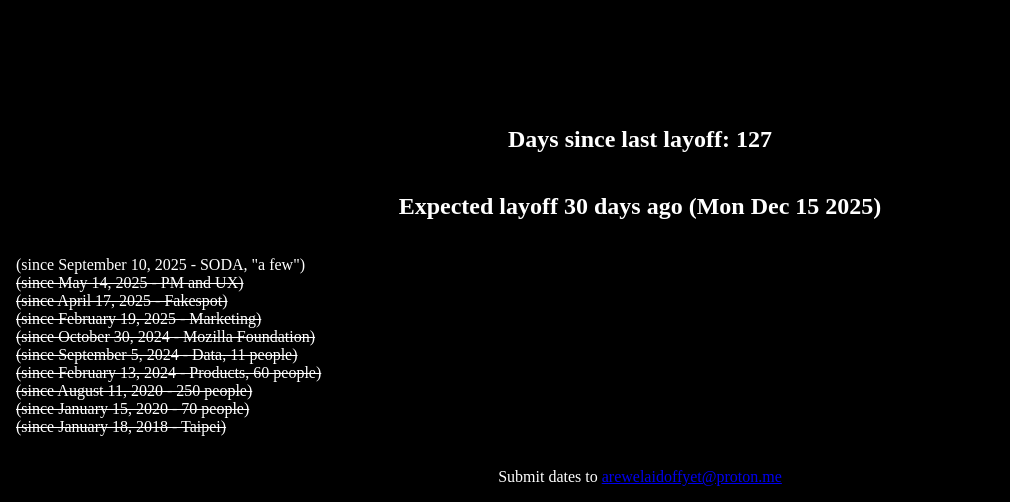
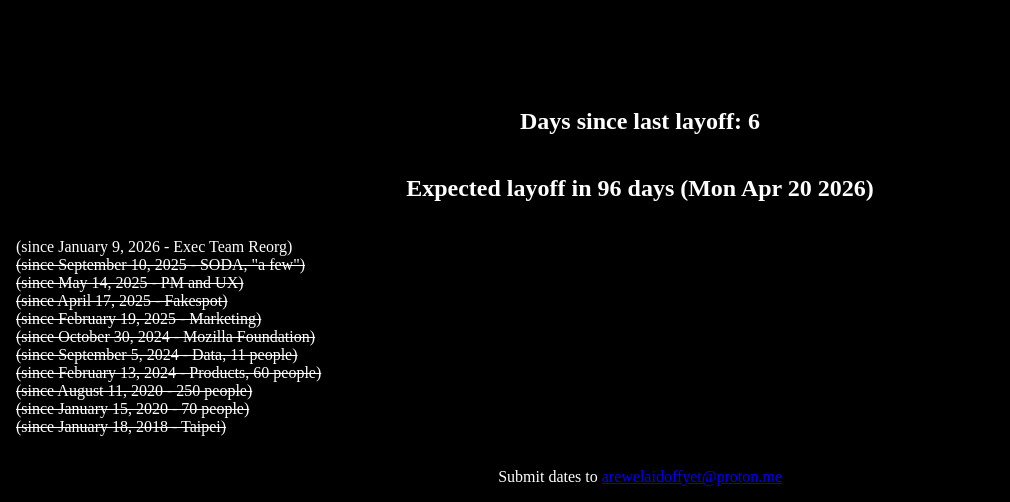
Before and after one commit to arewelaidoffyet/awloy, a plain HTML site: page index.html in a window 1280 px wide. Shown: the part 298-800 px from the top of the page, without its empty margins (0-1010 px from the left). Drawn offline with Linux system fonts and the light colour scheme.

Commit message:
Update index.html

```diff
--- a/index.html
+++ b/index.html
@@ -55,7 +55,8 @@
         <h2>Days since last layoff: <strong id="last-layoff-days"></strong></h2>
         <h2>Expected layoff <strong id="next-layoff-days"></strong></h2>
         <ul>
-           <li>(since September 10, 2025 - SODA, "a few")</li>
+           <li>(since January 9, 2026 - Exec Team Reorg)</li>
+		   <li>(since September 10, 2025 - SODA, "a few")</li>
            <li>(since May 14, 2025 - PM and UX)</li>
            <li>(since April 17, 2025 - Fakespot)</li>
            <li>(since February 19, 2025 - Marketing)</li>
```
